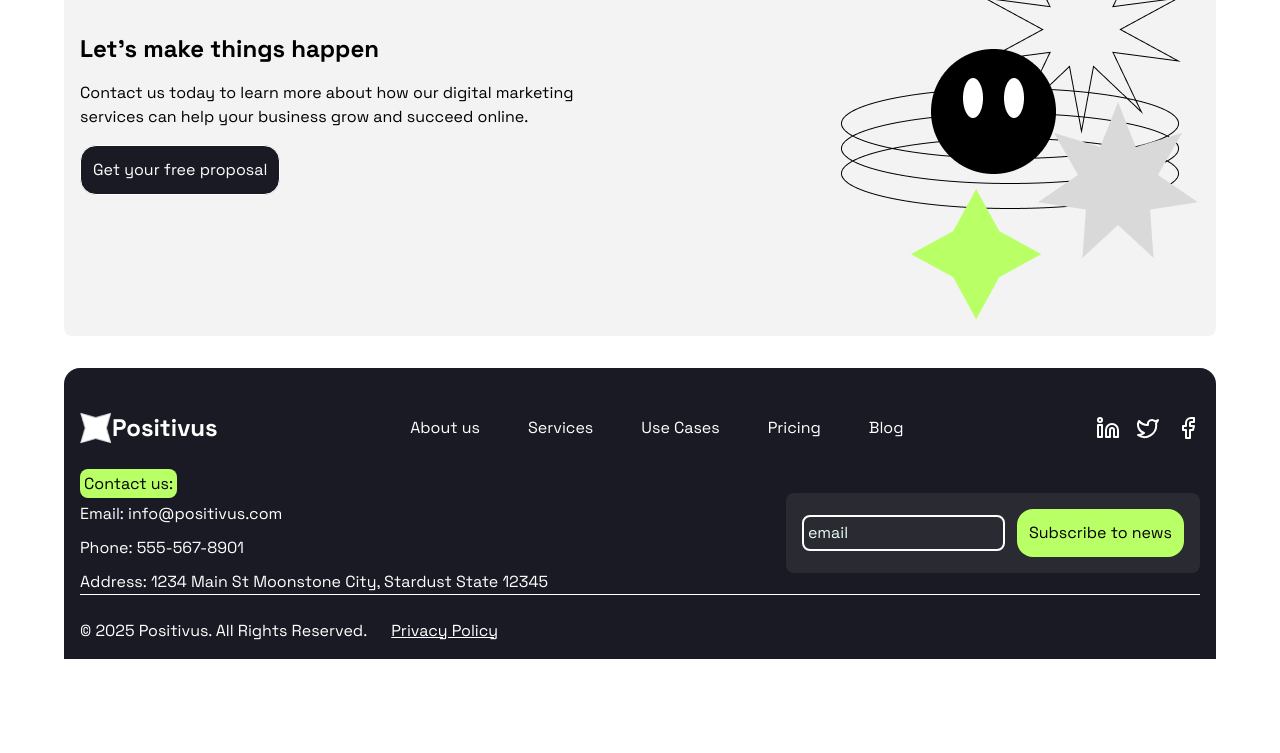
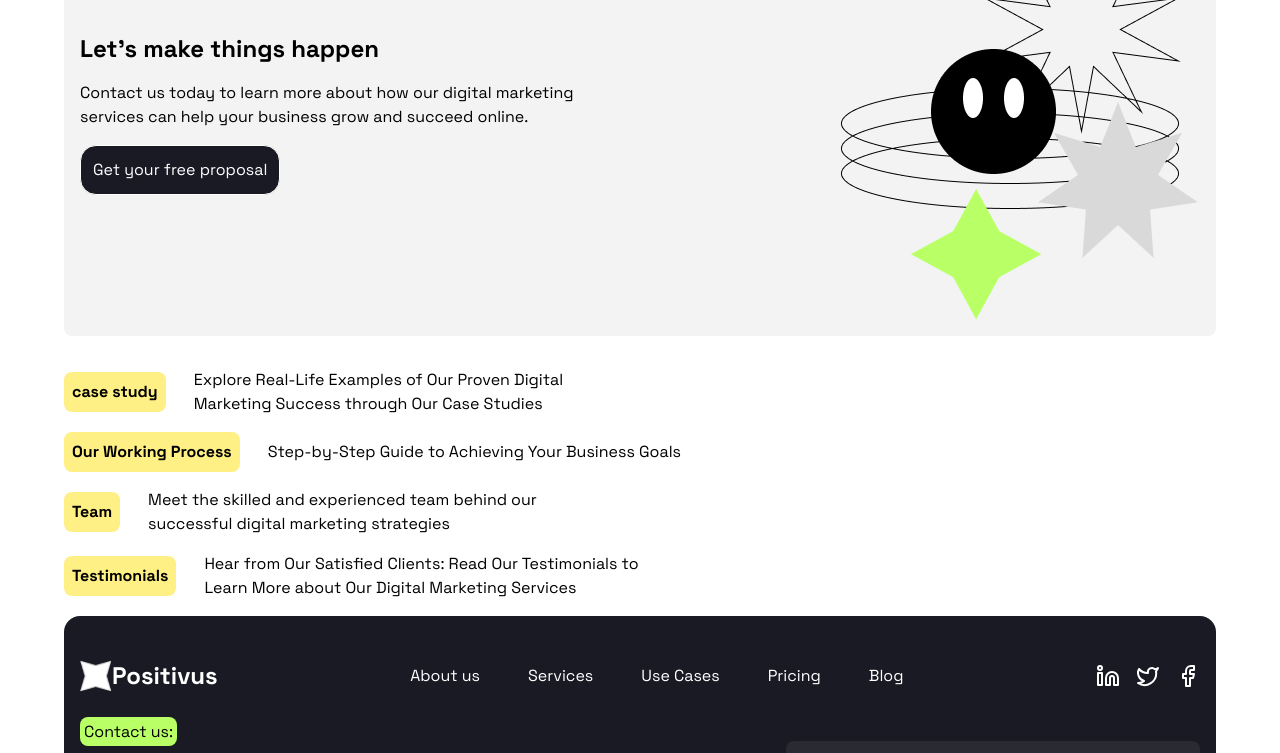
Before and after one commit to ChibgatullahMinhaz/Positivus, a React (Vite) app: page / in a window 1280 px wide. Shown: the part 1964-2717 px from the top of the page. Before the commit the page ends 2623 px from the top, so only its background shows below. Built offline with nearby package versions, Linux system fonts and the light colour scheme; a web font is replaced by a local one.

Commit message:
add all section heading

```diff
--- /dev/null
+++ b/src/Components/CaseStudies.jsx
@@ -0,0 +1,14 @@
+import React from "react";
+import SectionHeading from "./SectionHeading";
+
+const CaseStudies = () => {
+  const title = "case study";
+  const des = "Explore Real-Life Examples of Our Proven Digital Marketing Success through Our Case Studies"
+  return (
+    <section>
+      <SectionHeading title={title} des={des} />
+    </section>
+  );
+};
+
+export default CaseStudies;
--- /dev/null
+++ b/src/Components/SectionHeading.jsx
@@ -0,0 +1,16 @@
+import React from "react";
+
+const SectionHeading = ({title, des}) => {
+  return (
+    <div className="flex flex-col md:flex-row  space-x-7 items-center my-4">
+      <h1 className="bg-yellow-200 rounded-lg text-black font-bold p-2">
+        {title}
+      </h1>
+      <p className="max-w-md my-4 sm:my-0">
+        {des}
+      </p>
+    </div>
+  );
+};
+
+export default SectionHeading;
--- /dev/null
+++ b/src/Components/Team.jsx
@@ -0,0 +1,15 @@
+import React from "react";
+import SectionHeading from "./SectionHeading";
+
+const Team = () => {
+  const title = "Team";
+  const des =
+    "Meet the skilled and experienced team behind our successful digital marketing strategies";
+  return (
+    <section>
+      <SectionHeading title={title} des={des} />
+    </section>
+  );
+};
+
+export default Team;
--- /dev/null
+++ b/src/Components/Testimonials.jsx
@@ -0,0 +1,16 @@
+import React from "react";
+import SectionHeading from "./SectionHeading";
+
+const Testimonials = () => {
+  const title = "Testimonials";
+  const des =
+    "Hear from Our Satisfied Clients: Read Our Testimonials to Learn More about Our Digital Marketing Services";
+  return (
+    <section>
+      <SectionHeading title={title} des={des} />
+
+    </section>
+  );
+};
+
+export default Testimonials;
--- /dev/null
+++ b/src/Components/WorkingProgress.jsx
@@ -0,0 +1,14 @@
+import React from "react";
+import SectionHeading from "./SectionHeading";
+
+const WorkingProgress = () => {
+  const title = "Our Working Process ";
+  const des = "Step-by-Step Guide to Achieving Your Business Goals";
+  return (
+    <section>
+      <SectionHeading title={title} des={des} />
+    </section>
+  );
+};
+
+export default WorkingProgress;
--- a/src/pages/Home.jsx
+++ b/src/pages/Home.jsx
@@ -3,6 +3,10 @@ import Hero from "../Components/Hero";
 import Company from "../Components/Company";
 import Service from "./Service";
 import Proposal from "../Components/Proposal";
+import CaseStudies from "../Components/CaseStudies";
+import WorkingProgress from "../Components/workingProgress";
+import Team from "../Components/Team";
+import Testimonials from "../Components/Testimonials";
 
 export default function Home() {
   return (
@@ -11,6 +15,10 @@ export default function Home() {
       <Company />
       <Service />
       <Proposal />
+      <CaseStudies />
+      <WorkingProgress />
+      <Team />
+      <Testimonials />
     </>
   );
 }
--- a/src/pages/Service.jsx
+++ b/src/pages/Service.jsx
@@ -8,6 +8,7 @@ import content from "../assets/service/content.png";
 import analytics from "../assets/service/traking.png";
 
 import arrow from "../assets/Icon/Arrow.png";
+import SectionHeading from "../Components/SectionHeading";
 const cardData = [
   {
     image: seo,
@@ -58,18 +59,13 @@ const cardData = [
     bgColor: "bg-[#191A23]",
   },
 ];
+const title = "Services";
+const des =
+  "At our digital marketing agency, we offer a range of services to help businesses grow and succeed online. These services include: ";
 const Service = () => {
   return (
     <section className="my-6">
-      <div className="flex flex-col md:flex-row  space-x-7 items-center my-4">
-        <h1 className="bg-yellow-200 rounded-lg text-black font-bold p-2">
-          Services
-        </h1>
-        <p className="max-w-md my-4 sm:my-0">
-          At our digital marketing agency, we offer a range of services to help
-          businesses grow and succeed online. These services include:
-        </p>
-      </div>
+      <SectionHeading title={title} des={des} />
       {/* cards */}
       <section className="grid grid-cols-1 md:grid-cols-2 max-w-6xl mx-auto gap-3 my-6">
         {cardData.map((card, idx) => (
```
